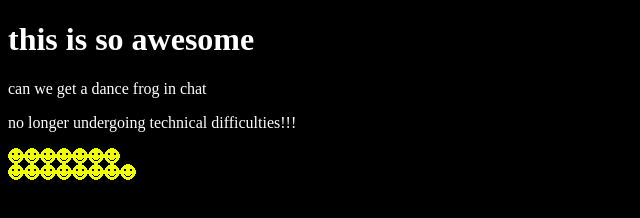
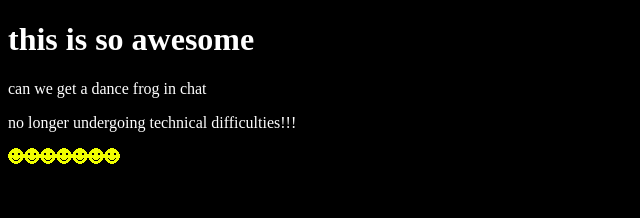
Before and after one commit to Blooping2/Blooping2.github.io, a plain HTML site: page index.html in a window 1280 px wide. Shown: the whole page, without its empty margins (0-640 px from the left). Drawn offline with Linux system fonts and the light colour scheme.

Commit message:
Update index.html

```diff
--- a/index.html
+++ b/index.html
@@ -22,15 +22,6 @@
     <img src="/gifs/smileyloopalt.gif" alt="qwhar????">
     <img src="/gifs/smileyloopaltfast.gif" alt="WHAT???!?">
   </div>
-  <div class="row">
-    <img src="/gifs/smileyloopfast.gif" alt="speed">
-    <img src="/gifs/smileyloopfast.gif" alt="speed">
-    <img src="/gifs/smileyloopfast.gif" alt="speed">
-    <img src="/gifs/smileyloopfast.gif" alt="speed">
-    <img src="/gifs/smileyloopfast.gif" alt="speed">
-    <img src="/gifs/smileyloopfast.gif" alt="speed">
-    <img src="/gifs/smileyloopfast.gif" alt="speed">
-    <img src="/gifs/smileyloopfast.gif" alt="speed">
 </div>
 
 
```
